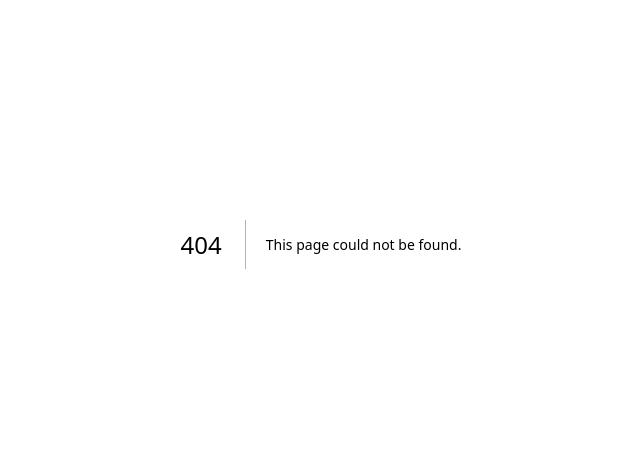
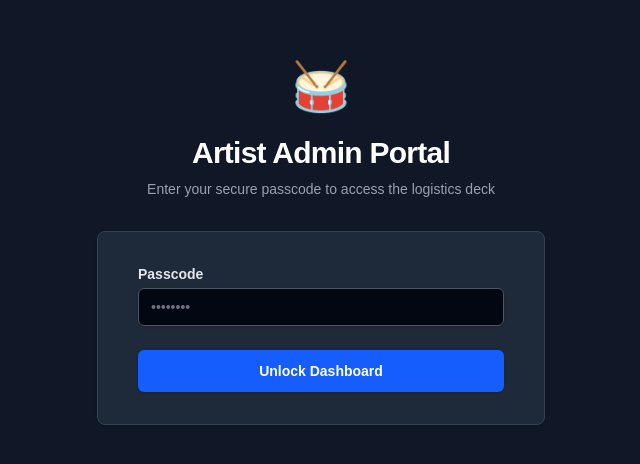
Before and after one commit to DivineTech-genie/Wizzy_Drums, a Next.js app: page /login in a window 1280 px wide. Before the commit this address had no page. Shown: the part 156-620 px from the top of the page, without its empty margins (319-959 px from the left). Built offline with nearby package versions, Linux system fonts and the light colour scheme.

Commit message:
feat: complete stateless auth system with middleware route guarding and login screen

```diff
--- /dev/null
+++ b/app/api/auth/login/route.ts
@@ -0,0 +1,59 @@
+import { NextResponse, NextRequest } from "next/server";
+import { SignJWT } from "jose";
+
+export async function POST(request: NextRequest) {
+  try {
+    const { password } = await request.json();
+
+    const adminPassword = process.env.ADMIN_PASSWORD;
+    const jwtSecret = process.env.JWT_SECRET;
+
+    if (!adminPassword || !jwtSecret) {
+      return NextResponse.json(
+        { message: "Server configuration missing security keys." },
+        { status: 500 },
+      );
+    }
+
+    // 1. Verify password using bcrypt
+    // Since the ADMIN_PASSWORD in .env is plain text, we hash it on the fly to match industry validation patterns,
+    // or compare it directly. For single-user convenience, we compare the incoming text to the env variable.
+    if (password !== adminPassword) {
+      return NextResponse.json(
+        { message: "Invalid administrator password." },
+        { status: 401 },
+      );
+    }
+
+    // 2. Cryptographically sign the JWT using jose
+    const secretKey = new TextEncoder().encode(jwtSecret);
+    const token = await new SignJWT({ role: "admin" })
+      .setProtectedHeader({ alg: "HS256" })
+      .setIssuedAt()
+      .setExpirationTime("2h") // Token expires automatically in 2 hours
+      .sign(secretKey);
+
+    // 3. Create response and bake the JWT into a highly secure, HttpOnly cookie
+    const response = NextResponse.json(
+      { message: "Authentication successful." },
+      { status: 200 },
+    );
+
+    response.cookies.set({
+      name: "admin_token",
+      value: token,
+      httpOnly: true, // Prevents Javascript from reading the cookie (protects against XSS)
+      secure: process.env.NODE_ENV === "production",
+      sameSite: "strict",
+      maxAge: 60 * 60 * 2, // 2 hours in seconds
+      path: "/", // Valid across the whole site
+    });
+
+    return response;
+  } catch (error: any) {
+    return NextResponse.json(
+      { message: "Internal server error during login.", error: error.message },
+      { status: 500 },
+    );
+  }
+}
--- /dev/null
+++ b/app/login/page.tsx
@@ -0,0 +1,96 @@
+"use client";
+
+import React, { useState } from "react";
+import { useRouter } from "next/navigation";
+
+export default function LoginPage() {
+  const [password, setPassword] = useState("");
+  const [loading, setLoading] = useState(false);
+  const [error, setError] = useState("");
+  const router = useRouter();
+
+  const handleLogin = async (e: React.FormEvent) => {
+    e.preventDefault();
+    setLoading(true);
+    setError("");
+
+    try {
+      const response = await fetch("/api/auth/login", {
+        method: "POST",
+        headers: { "Content-Type": "application/json" },
+        body: JSON.stringify({ password }),
+      });
+
+      const result = await response.json();
+
+      if (!response.ok) {
+        throw new Error(result.message || "Something went wrong.");
+      }
+
+      // Successful login! Redirect to the protected admin dashboard
+      router.push("/admin");
+    } catch (err: any) {
+      setError(err.message);
+    } finally {
+      setLoading(false);
+    }
+  };
+
+  return (
+    <div className="min-h-screen bg-gray-900 flex flex-col justify-center py-12 sm:px-6 lg:px-8">
+      <div className="sm:mx-auto sm:w-full sm:max-w-md text-center">
+        <span className="text-5xl">🥁</span>
+        <h2 className="mt-6 text-3xl font-extrabold text-white tracking-tight">
+          Artist Admin Portal
+        </h2>
+        <p className="mt-2 text-sm text-gray-400">
+          Enter your secure passcode to access the logistics deck
+        </p>
+      </div>
+
+      <div className="mt-8 sm:mx-auto sm:w-full sm:max-w-md">
+        <div className="bg-gray-800 py-8 px-4 shadow sm:rounded-lg sm:px-10 border border-gray-700">
+          <form className="space-y-6" onSubmit={handleLogin}>
+            <div>
+              <label
+                htmlFor="password"
+                className="block text-sm font-semibold text-gray-200"
+              >
+                Passcode
+              </label>
+              <div className="mt-1">
+                <input
+                  id="password"
+                  name="password"
+                  type="password"
+                  required
+                  value={password}
+                  onChange={(e) => setPassword(e.target.value)}
+                  placeholder="••••••••"
+                  className="appearance-none block w-full px-3 py-2 border border-gray-600 rounded-md shadow-sm placeholder-gray-500 text-white bg-gray-950 focus:outline-none focus:ring-blue-500 focus:border-blue-500 sm:text-sm"
+                  disabled={loading}
+                />
+              </div>
+            </div>
+
+            {error && (
+              <div className="p-3 bg-red-900/50 border border-red-500/50 text-red-200 rounded text-sm text-center">
+                {error}
+              </div>
+            )}
+
+            <div>
+              <button
+                type="submit"
+                disabled={loading}
+                className="w-full flex justify-center py-2.5 px-4 border border-transparent rounded-md shadow-sm text-sm font-bold text-white bg-blue-600 hover:bg-blue-700 focus:outline-none focus:ring-2 focus:ring-offset-2 focus:ring-blue-500 transition disabled:opacity-50"
+              >
+                {loading ? "Authenticating..." : "Unlock Dashboard"}
+              </button>
+            </div>
+          </form>
+        </div>
+      </div>
+    </div>
+  );
+}
--- /dev/null
+++ b/middleware.ts
@@ -0,0 +1,34 @@
+import { NextRequest, NextResponse } from "next/server";
+import { jwtVerify } from "jose";
+
+export async function middleware(request: NextRequest) {
+  const token = request.cookies.get("admin_token")?.value;
+  const { pathname } = request.nextUrl;
+
+  // 1. If trying to access the admin dashboard
+  if (pathname.startsWith("/admin")) {
+    if (!token) {
+      // No token found? Redirect them straight to the login page
+      return NextResponse.redirect(new URL("/login", request.url));
+    }
+
+    try {
+      // Cryptographically verify the token signature
+      const secretKey = new TextEncoder().encode(process.env.JWT_SECRET || "");
+      await jwtVerify(token, secretKey);
+
+      // Token is valid! Let them pass through
+      return NextResponse.next();
+    } catch (error) {
+      // Token was manipulated or is expired! Redirect to login
+      return NextResponse.redirect(new URL("/login", request.url));
+    }
+  }
+
+  return NextResponse.next();
+}
+
+// Configure the middleware to only run on admin routes (keeps public pages fast!)
+export const config = {
+  matcher: ["/admin/:path*"],
+};
--- a/package.json
+++ b/package.json
@@ -9,7 +9,9 @@
     "lint": "eslint"
   },
   "dependencies": {
+    "bcryptjs": "^3.0.3",
     "dotenv": "^17.4.2",
+    "jose": "^6.2.3",
     "mongoose": "^9.7.4",
     "next": "16.2.10",
     "react": "19.2.4",
@@ -18,6 +20,7 @@
   },
   "devDependencies": {
     "@tailwindcss/postcss": "^4",
+    "@types/bcryptjs": "^2.4.6",
     "@types/node": "^20",
     "@types/react": "^19",
     "@types/react-dom": "^19",
```
Also changed, not shown: 1 other file (tests, documents, lock files or other folders).
